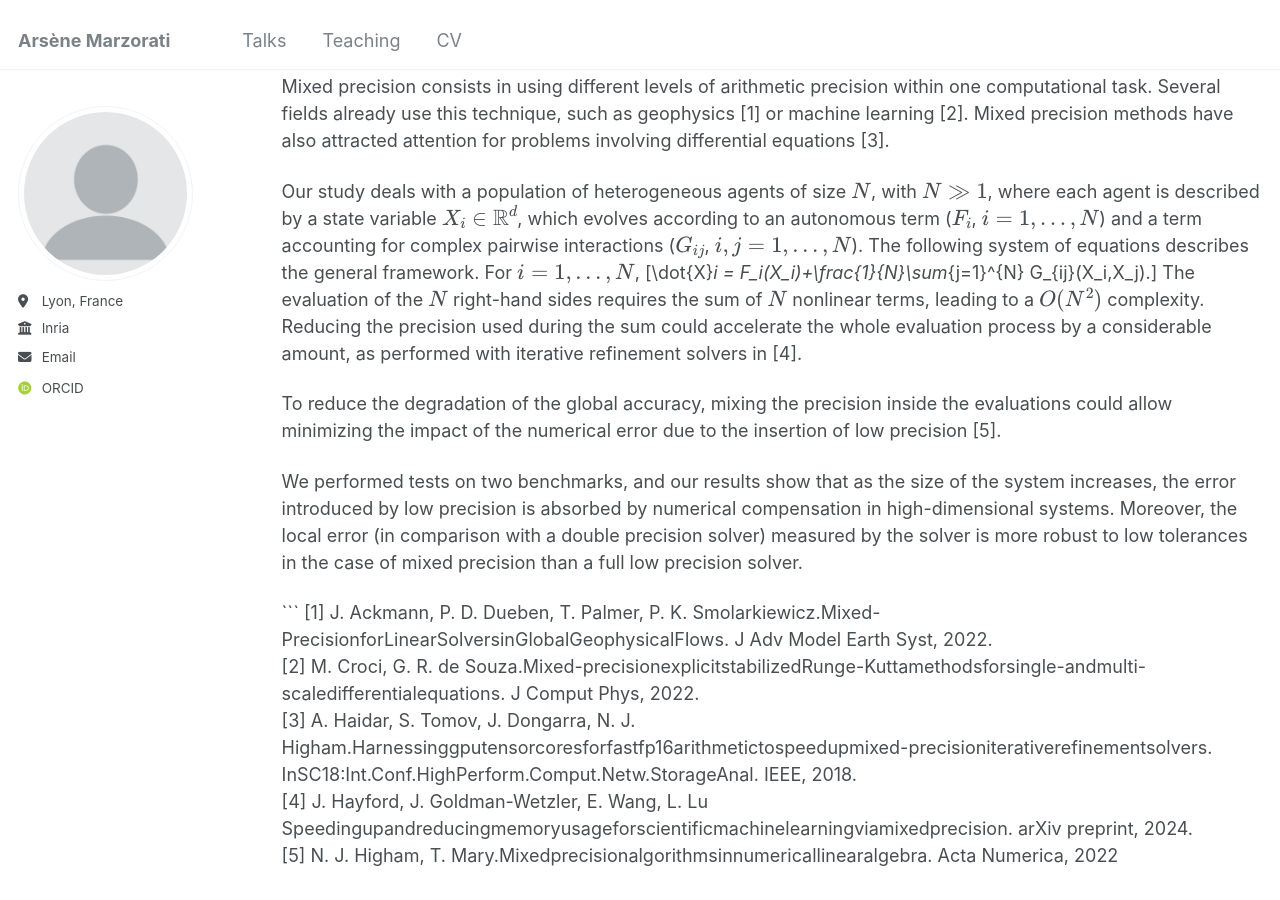
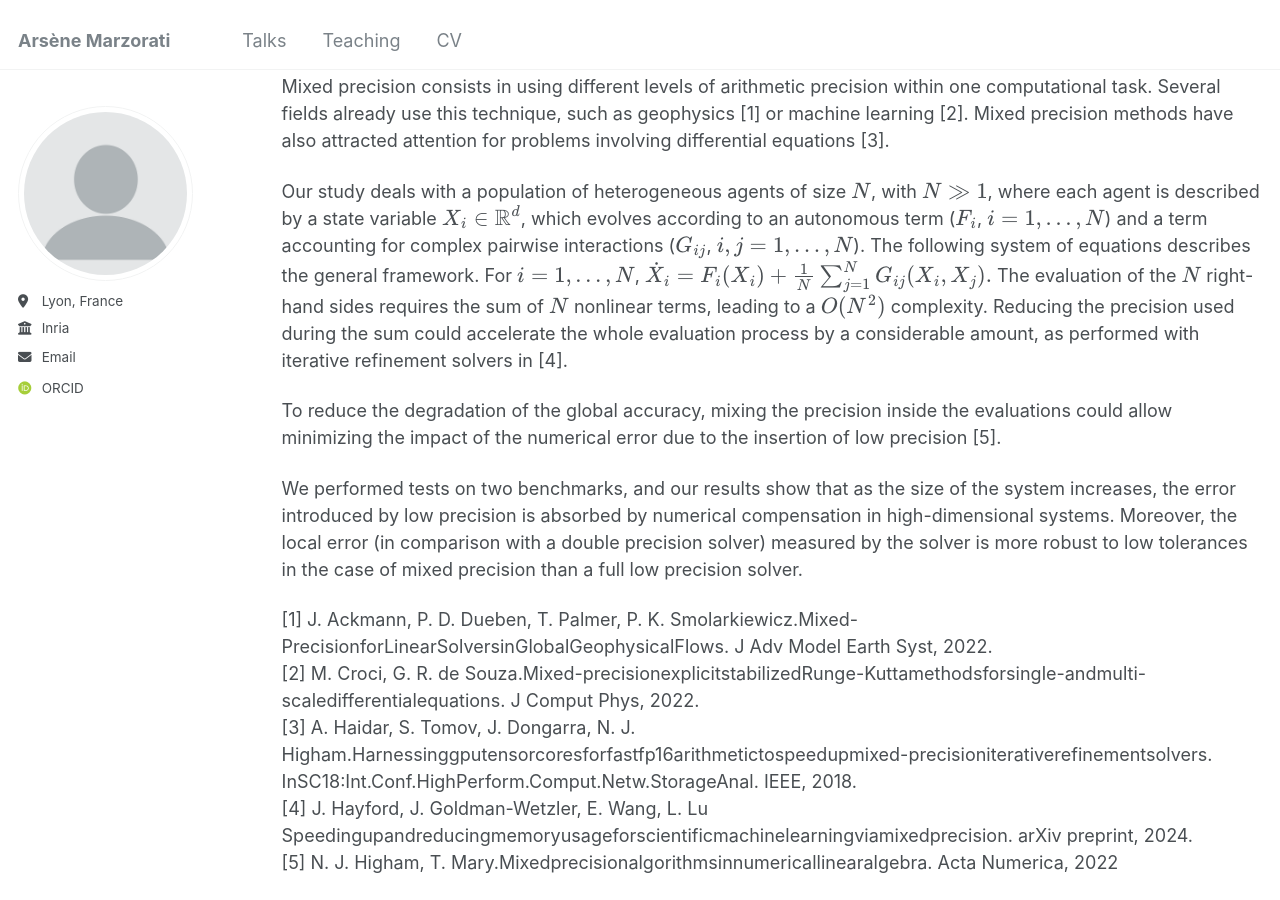
Before and after one commit to arsenemarzorati/arsenemarzorati.github.io, a Jekyll site: the page built from _talks/talks.md, in a window 1280 px wide and 900 px high, scrolled down 386 px. Built offline with Jekyll 4.4.1, drawn with Linux system fonts in a browser that asks for light colours; some web fonts are replaced; formulas are drawn with MathJax 3.

````diff
--- a/_talks/talks.md
+++ b/_talks/talks.md
@@ -21,14 +21,14 @@ Given that biological problems often have high empirical uncertainties, it could
 Mixed precision consists in using different levels of arithmetic precision within one computational task. Several fields already use this technique, such as geophysics [1] or machine learning [2]. Mixed precision methods have also attracted attention for problems involving differential equations [3].
 
 Our study deals with a population of heterogeneous agents of size $N$,  with $N \gg 1$, where each agent is described by a state variable $X_i \in \mathbb{R}^{d}$, which evolves according to an autonomous term ($F_i$, $i=1,...,N$) and a term accounting for complex pairwise interactions ($G_{ij}$, $i,j=1,...,N$). The following system of equations describes the general framework. For $i = 1,...,N$,
-\[\dot{X}_i = F_i(X_i)+\frac{1}{N}\sum_{j=1}^{N} G_{ij}(X_i,X_j).\]
+$$\dot{X}_i = F_i(X_i)+\frac{1}{N}\sum_{j=1}^{N} G_{ij}(X_i,X_j).$$
 The evaluation of the $N$ right-hand sides requires the sum of $N$ nonlinear terms, leading to a $O(N^2)$ complexity. Reducing the precision used during the sum could accelerate the whole evaluation process by a considerable amount, as performed with iterative refinement solvers in [4].
 
 To reduce the degradation of the global accuracy, mixing the precision inside the evaluations could allow minimizing the impact of the numerical error due to the insertion of low precision [5].
 
 We performed tests on two benchmarks, and our results show that as the size of the system increases, the error introduced by low precision is absorbed by numerical compensation in high-dimensional systems. Moreover, the local error (in comparison with a double precision solver) measured by the solver is more robust to low tolerances in the case of mixed precision than a full low precision solver.
 
-```
+
 [1] J. Ackmann, P. D. Dueben, T. Palmer, P. K. Smolarkiewicz.Mixed-PrecisionforLinearSolversinGlobalGeophysicalFlows. J Adv Model Earth Syst, 2022.\
 [2] M. Croci, G. R. de Souza.Mixed-precisionexplicitstabilizedRunge-Kuttamethodsforsingle-andmulti-scaledifferentialequations. J Comput Phys, 2022.\
 [3] A. Haidar, S. Tomov, J. Dongarra, N. J. Higham.Harnessinggputensorcoresforfastfp16arithmetictospeedupmixed-precisioniterativerefinementsolvers. InSC18:Int.Conf.HighPerform.Comput.Netw.StorageAnal. IEEE, 2018.\
````
